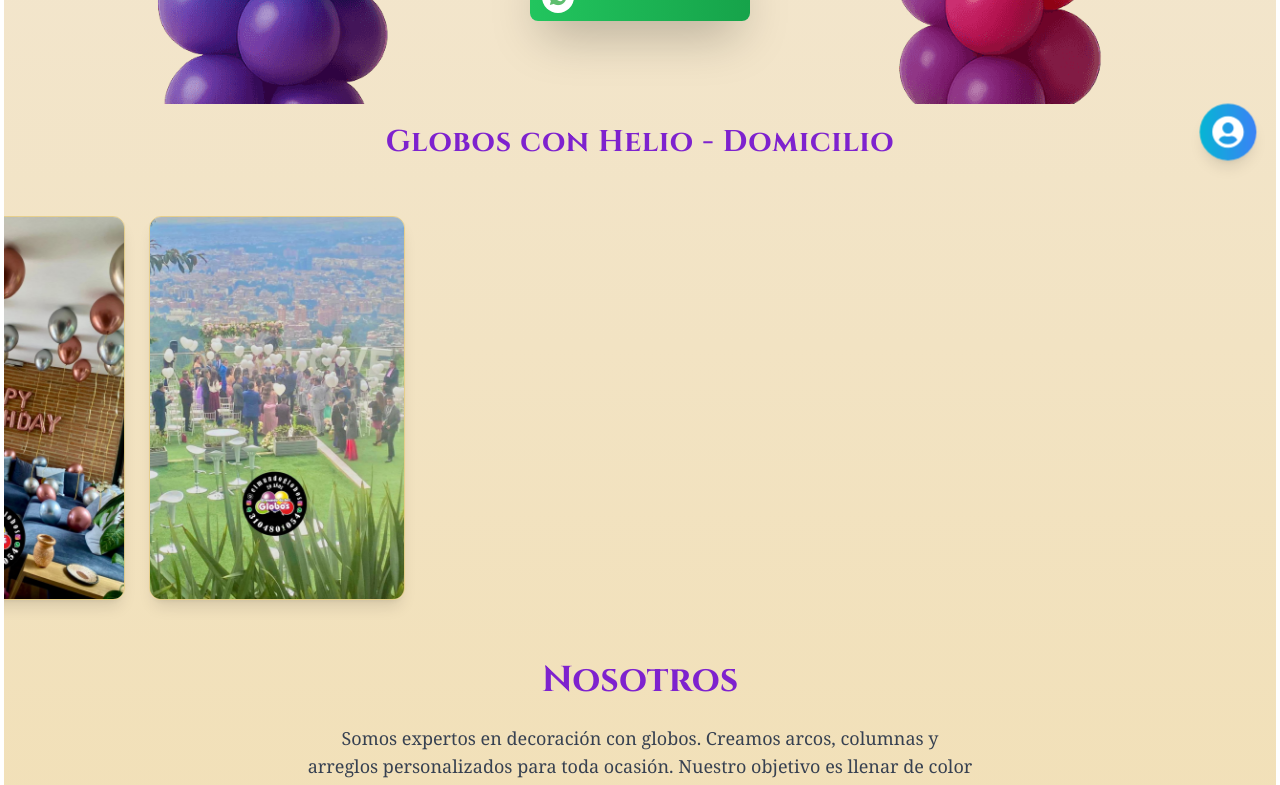
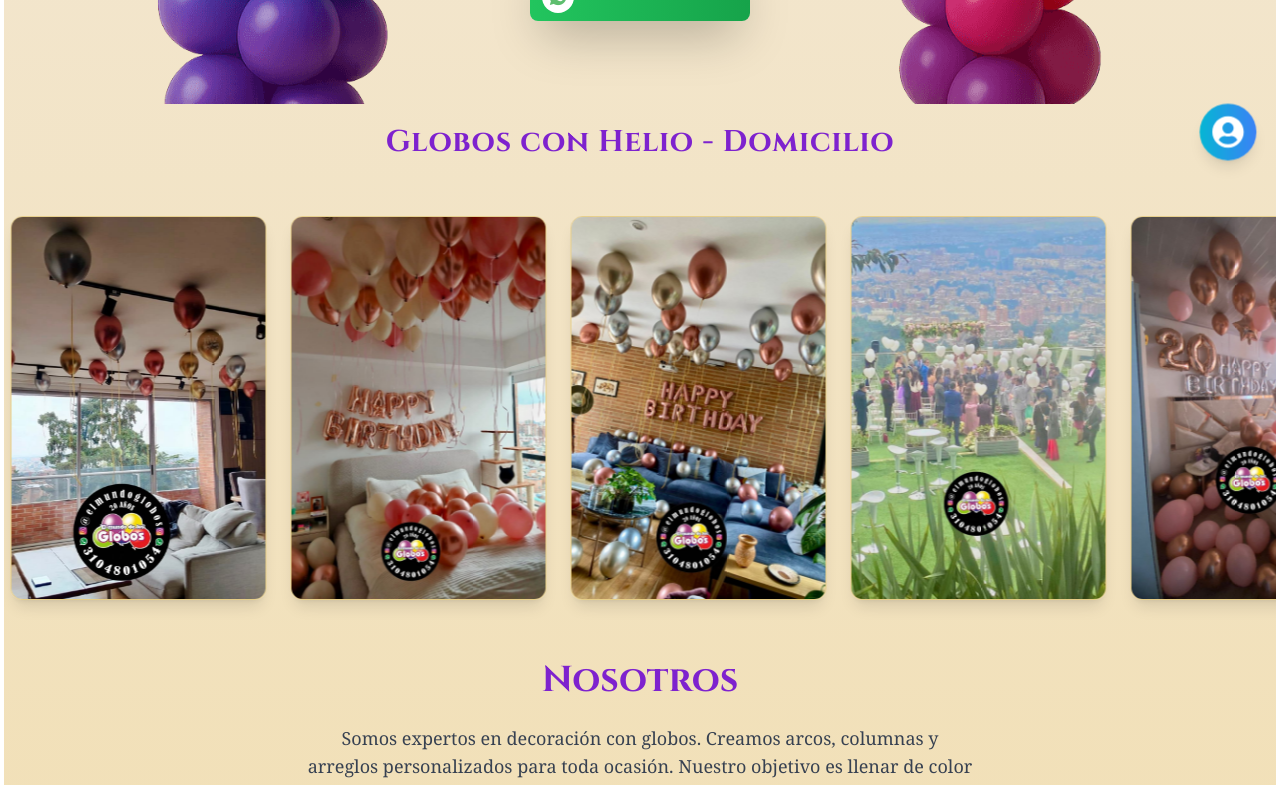
Before and after one commit to crisalo123/ElMundodeLosGlobos, a React (Vite) app: page / in a window 1280 px wide. Shown: the part 544-1329 px from the top of the page. Built offline with nearby package versions, Linux system fonts and the light colour scheme; a web font is replaced by a local one.

Commit message:
Fix:settin desing

```diff
--- a/src/index.css
+++ b/src/index.css
@@ -191,15 +191,14 @@
     transform: translateX(0);
   }
   100% {
-    transform: translateX(
-      -350%
-    ); /* 👈 justo la mitad, porque duplicamos el array */
+    transform: translateX(-100%); /* 👈 recorre todo el contenido duplicado */
   }
 }
 
 .animate-scrollX {
   display: flex;
-  animation: scrollX 15s linear infinite; /* 👈 velocidad ideal, puedes probar 6s o 10s */
+  animation: scrollX 50s linear infinite;
+  width: max-content; /* ✅ evita corte en móvil */
 }
 
 .hover\:pause-scroll:hover {
```
